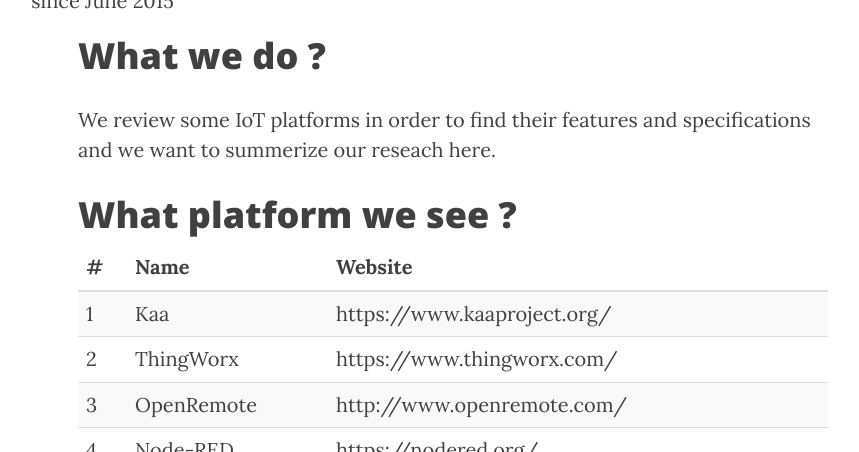
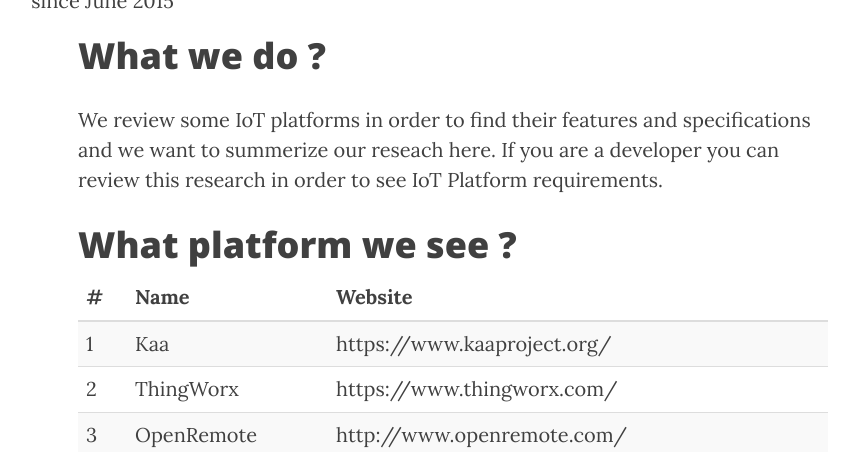
Before and after one commit to AoLab/AoLab.github.io, a Jekyll site: the page built from _posts/2017-05-14-Platforms.html, in a window 1280 px wide and 900 px high, cut to the strip 448-900 px from the top of the window. Shown: the whole strip, without its empty margins (187-1046 px from the left). Built offline with Jekyll 4.4.1, drawn with Linux system fonts in a browser that asks for light colours; nearby versions of some CDN libraries; some of the changed text lies outside the part shown.

Commit message:
Platforms post was improved.

```diff
--- a/_posts/2017-05-14-Platforms.html
+++ b/_posts/2017-05-14-Platforms.html
@@ -7,7 +7,8 @@ subtitle: Review on IoT platforms
 ---
 <h1>What we do ?</h1>
 We review some IoT platforms in order to find their features and specifications and we want
-to summerize our reseach here.
+to summerize our reseach here. If you are a developer you can review this research in order
+to see IoT Platform requirements.
 
 <h1>What platform we see ?</h1>
 <table class="table table-striped">
@@ -220,4 +221,10 @@ to summerize our reseach here.
     You can push new configuration and/or notifications via either REST API or Web UI.
     </p>
   </div>
+  <div class="list-group-item">
+    <h4 class="list-group-item-heading">SDK 4 Things</h4>
+    <p class="list-group-item-text">
+    Kaa currently provides SDKs for C, C++, and Java.
+    </p>
+  </div>
 </div>
```
